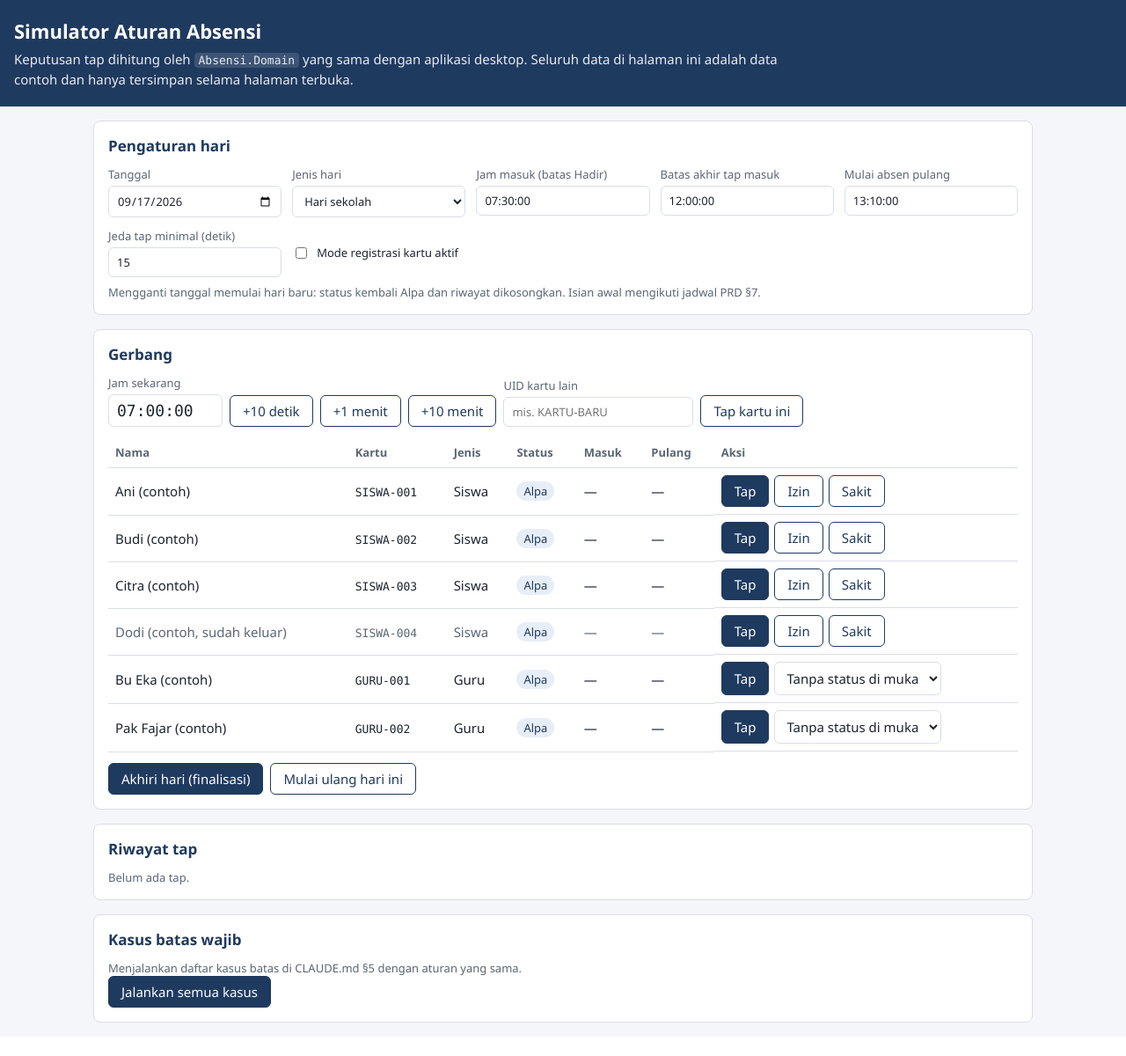
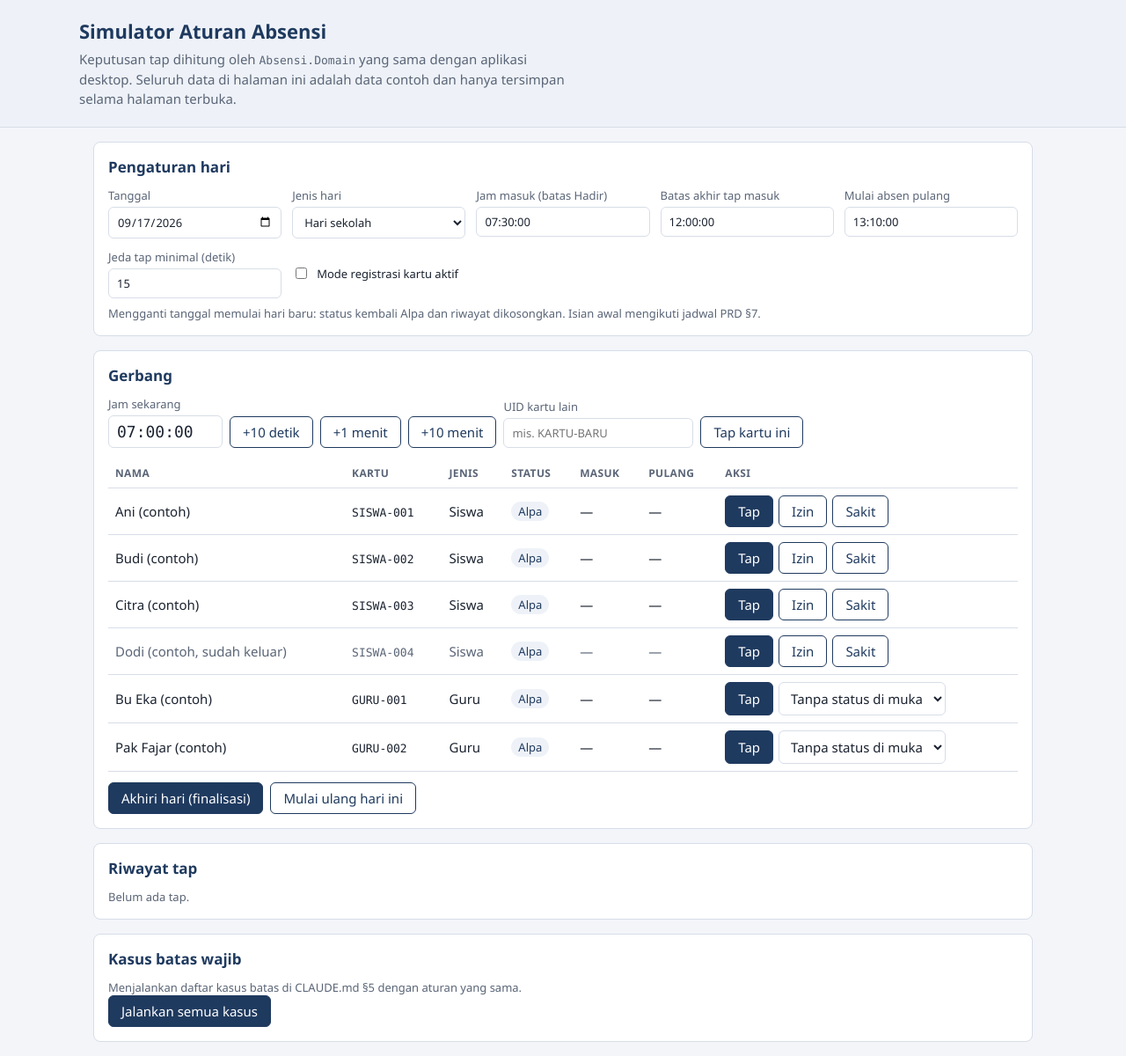
Before and after one commit to patahpensil/absensi-siswa, an ASP.NET Core app: page / in a window 1280 px wide. Shown: the whole page at 88% size. Before the commit the page ends 1162 px from the top, so only its background shows below. Run offline with ASP.NET Core 8, Linux system fonts and the light colour scheme.

Commit message:
fix: tema terang/gelap dan gutter responsif pada simulator

```diff
--- a/src/Absensi.Simulator.Web/wwwroot/css/app.css
+++ b/src/Absensi.Simulator.Web/wwwroot/css/app.css
@@ -1,58 +1,99 @@
+/* Layout: satu kolom panel kerja (pengaturan, gerbang, riwayat, kasus batas). */
 :root {
   --navy: #1f3a5f;
-  --navy-light: #2d5286;
-  --background: #f4f6f9;
+  --navy-hover: #2d5286;
+  --on-navy: #ffffff;
+  --background: #f3f5f9;
   --surface: #ffffff;
-  --border: #d9dee6;
-  --text: #1c2430;
-  --muted: #5b6675;
-  --green: #1e7a46;
-  --red: #b3261e;
+  --surface-alt: #eef2f8;
+  --border: #d7dde7;
+  --text: #1b2330;
+  --muted: #5a6577;
+  --ok-bg: #e5f3ea;
+  --ok-fg: #1d6b3f;
+  --bad-bg: #fbe9e8;
+  --bad-fg: #a3241c;
+  --font-body: "Segoe UI", system-ui, -apple-system, Roboto, sans-serif;
+  --font-mono: Consolas, "SFMono-Regular", Menlo, monospace;
+}
+
+@media (prefers-color-scheme: dark) {
+  :root:not([data-theme="light"]) {
+    --navy: #8fb3e6; --navy-hover: #a9c6ef; --on-navy: #0f1a2a;
+    --background: #11161e; --surface: #18202b; --surface-alt: #202b39;
+    --border: #2e3a4b; --text: #e3e8ef; --muted: #9aa6b6;
+    --ok-bg: #16301f; --ok-fg: #8fd6a8; --bad-bg: #3a1a18; --bad-fg: #f2a59f;
+    color-scheme: dark;
+  }
+}
+
+:root[data-theme="dark"] {
+  --navy: #8fb3e6; --navy-hover: #a9c6ef; --on-navy: #0f1a2a;
+  --background: #11161e; --surface: #18202b; --surface-alt: #202b39;
+  --border: #2e3a4b; --text: #e3e8ef; --muted: #9aa6b6;
+  --ok-bg: #16301f; --ok-fg: #8fd6a8; --bad-bg: #3a1a18; --bad-fg: #f2a59f;
+  color-scheme: dark;
 }
 
 * { box-sizing: border-box; }
 
 body {
   margin: 0;
-  font-family: "Segoe UI", system-ui, -apple-system, sans-serif;
+  font-family: var(--font-body);
+  font-size: 15px;
   background: var(--background);
   color: var(--text);
-  font-size: 15px;
 }
 
-.page-header { background: var(--navy); color: #fff; padding: 20px 16px; }
-.page-header h1 { margin: 0 0 6px; font-size: 22px; }
-.page-header p { margin: 0; max-width: 900px; opacity: .9; line-height: 1.5; }
-.page-header code { background: rgba(255,255,255,.15); padding: 1px 5px; border-radius: 4px; }
+.page-header {
+  background: var(--surface-alt);
+  border-bottom: 1px solid var(--border);
+  padding-block: 20px;
+  padding-left: max(16px, env(safe-area-inset-left, 0px));
+  padding-right: max(16px, env(safe-area-inset-right, 0px));
+}
+.page-header > div { max-width: 1100px; margin: 0 auto; }
+.page-header h1 { margin: 0 0 6px; font-size: 22px; color: var(--navy); text-wrap: balance; }
+.page-header p { margin: 0; max-width: 65ch; line-height: 1.5; color: var(--muted); }
 
-.content { max-width: 1100px; margin: 0 auto; padding: 16px; display: grid; gap: 16px; }
-.panel { background: var(--surface); border: 1px solid var(--border); border-radius: 8px; padding: 16px; overflow-x: auto; }
+.content {
+  max-width: 1100px;
+  margin: 0 auto;
+  display: grid;
+  gap: 16px;
+  padding-block: 16px;
+  padding-left: max(16px, env(safe-area-inset-left, 0px));
+  padding-right: max(16px, env(safe-area-inset-right, 0px));
+}
+.panel { min-width: 0; background: var(--surface); border: 1px solid var(--border); border-radius: 8px; padding: 16px; overflow-x: auto; }
 .panel h2 { margin: 0 0 12px; font-size: 17px; color: var(--navy); }
 
-.form-grid { display: grid; grid-template-columns: repeat(auto-fill, minmax(190px, 1fr)); gap: 12px; }
+.form-grid { display: grid; grid-template-columns: repeat(auto-fill, minmax(180px, 1fr)); gap: 12px; }
 label { display: flex; flex-direction: column; gap: 4px; font-size: 13px; color: var(--muted); }
 label.checkbox { flex-direction: row; align-items: center; gap: 8px; color: var(--text); }
-input, select { font: inherit; padding: 7px 9px; border: 1px solid var(--border); border-radius: 6px; color: var(--text); background: #fff; }
-input.clock { font-family: Consolas, monospace; font-size: 18px; width: 130px; }
+input, select { font: inherit; padding: 7px 9px; border: 1px solid var(--border); border-radius: 6px; color: var(--text); background: var(--surface); max-width: 100%; }
+input.clock { font-family: var(--font-mono); font-size: 18px; width: 130px; font-variant-numeric: tabular-nums; }
 
-.clock-row { display: flex; flex-wrap: wrap; align-items: flex-end; gap: 8px; margin-bottom: 12px; }
-.button-row { display: flex; flex-wrap: wrap; gap: 8px; margin-top: 12px; }
+.clock-row, .button-row { display: flex; flex-wrap: wrap; align-items: flex-end; gap: 8px; }
+.clock-row { margin-bottom: 12px; }
+.button-row { margin-top: 12px; }
 
-button { font: inherit; padding: 7px 14px; border-radius: 6px; border: 1px solid var(--navy); background: var(--navy); color: #fff; cursor: pointer; }
-button:hover { background: var(--navy-light); }
-button.secondary { background: #fff; color: var(--navy); }
-button.secondary:hover { background: #eef2f8; }
+button { font: inherit; padding: 7px 14px; border-radius: 6px; border: 1px solid var(--navy); background: var(--navy); color: var(--on-navy); cursor: pointer; }
+button:hover { background: var(--navy-hover); border-color: var(--navy-hover); }
+button.secondary { background: var(--surface); color: var(--navy); }
+button.secondary:hover { background: var(--surface-alt); }
+button:focus-visible, input:focus-visible, select:focus-visible { outline: 2px solid var(--navy); outline-offset: 2px; }
 
-table { width: 100%; border-collapse: collapse; margin-top: 8px; }
+table { width: 100%; border-collapse: collapse; margin-top: 8px; font-variant-numeric: tabular-nums; }
 th, td { text-align: left; padding: 8px; border-bottom: 1px solid var(--border); vertical-align: middle; }
-th { font-size: 13px; color: var(--muted); font-weight: 600; }
+th { font-size: 12px; color: var(--muted); font-weight: 600; letter-spacing: .03em; text-transform: uppercase; }
 td.actions { display: flex; flex-wrap: wrap; gap: 6px; }
 tr.inactive td { color: var(--muted); }
-.badge { display: inline-block; padding: 2px 8px; border-radius: 999px; background: #e8eef7; color: var(--navy); font-size: 13px; }
-code { font-family: Consolas, monospace; font-size: 13px; }
+.badge { display: inline-block; padding: 2px 8px; border-radius: 999px; background: var(--surface-alt); color: var(--navy); font-size: 13px; }
+code { font-family: var(--font-mono); font-size: 13px; }
 
-.message { padding: 8px 12px; border-radius: 6px; background: #e7f4ec; color: var(--green); }
-.message.error { background: #fbeaea; color: var(--red); }
+.message { padding: 8px 12px; border-radius: 6px; background: var(--ok-bg); color: var(--ok-fg); }
+.message.error { background: var(--bad-bg); color: var(--bad-fg); }
 .note { color: var(--muted); font-size: 13px; margin: 8px 0 0; }
-.end-of-day { margin-top: 12px; padding: 10px 12px; background: #f0f4fa; border-radius: 6px; }
-.loading { padding: 24px; font-family: "Segoe UI", sans-serif; }
+.end-of-day { margin-top: 12px; padding: 10px 12px; background: var(--surface-alt); border-radius: 6px; }
+.loading { padding: 24px; color: var(--muted); }
```
